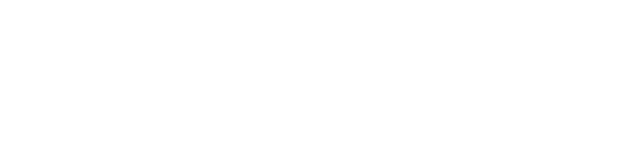
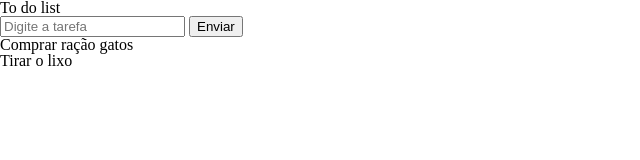
Before and after one commit to VSS-stack/to-do-list, a plain HTML site: page index.html in a window 1280 px wide. Shown: the whole page, without its empty margins (0-640 px from the left). Drawn offline with Linux system fonts and the light colour scheme.

Commit message:
criando elementos base no html

```diff
--- a/index.html
+++ b/index.html
@@ -12,6 +12,20 @@
     <link rel="stylesheet" href="./style.css">
 </head>
 <body>
-
+    <header class="cabecalho">
+        <h1>To do list</h1>
+    </header>
+    <main class="principal">
+        <form action="">
+            <input type="text" name="input" placeholder="Digite a tarefa">
+            <input type="submit" value="Enviar">
+        </form>
+        <section>
+            <ul>
+                <li>Comprar ração gatos</li>
+                <li>Tirar o lixo</li>
+            </ul>
+        </section>
+    </main>
 </body>
 </html>
```
